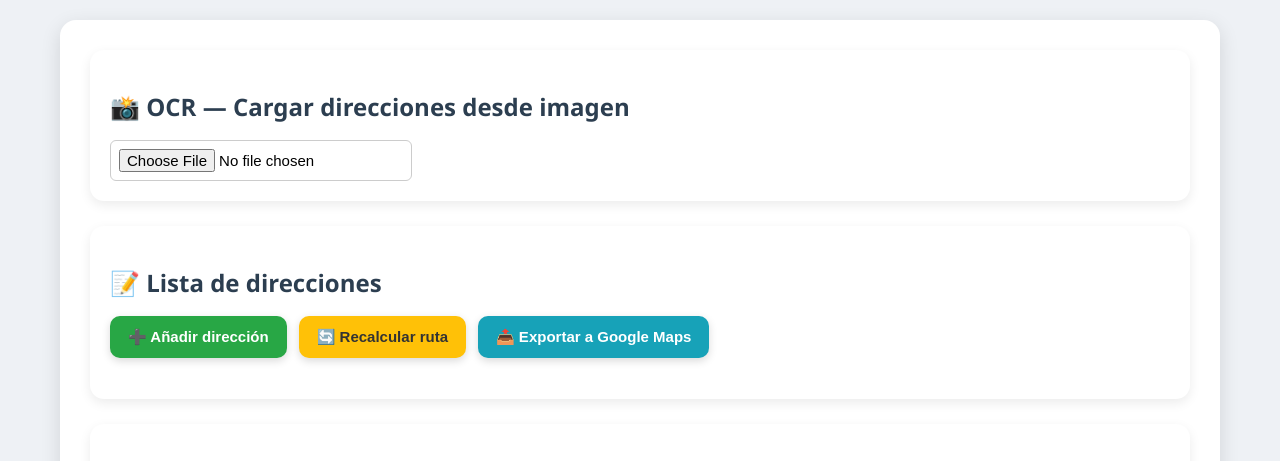
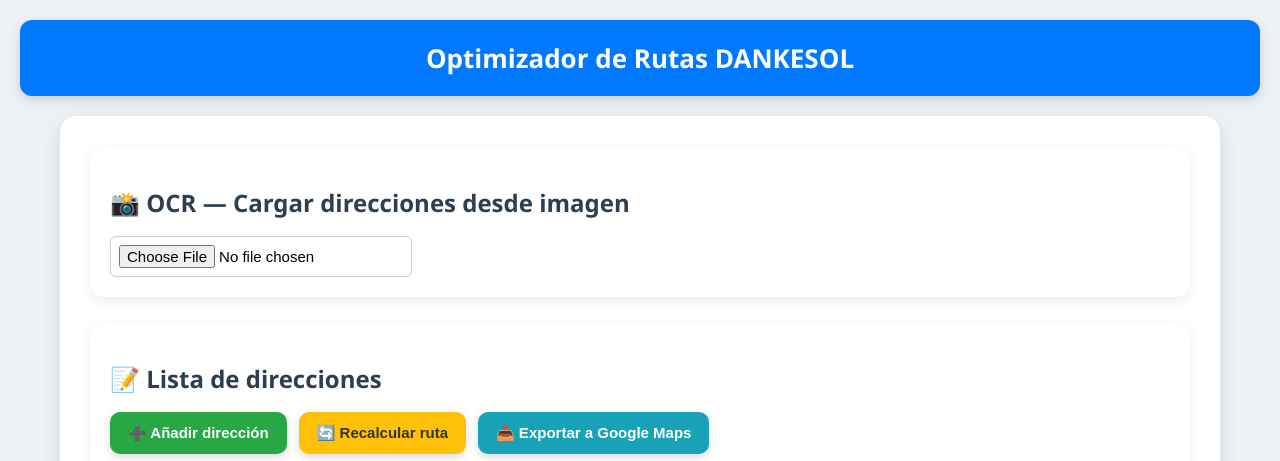
Before and after one commit to rmv777/Optimizador-rutas, a plain HTML site: page rutas-tecnicosAPI.html in a window 1280 px wide. Shown: the top 461 px of the page. Drawn offline with nearby package versions, Linux system fonts and the light colour scheme; some packages are replaced by stand-ins of ours.

Commit message:
Update rutas-tecnicosAPI.html

```diff
--- a/rutas-tecnicosAPI.html
+++ b/rutas-tecnicosAPI.html
@@ -6,6 +6,23 @@
 <meta name="viewport" content="width=device-width, initial-scale=1.0">
 
 <style>
+
+        .header-app {
+    text-align: center;
+    padding: 20px 0;
+    margin-bottom: 20px;
+    background: #0078ff;
+    color: white;
+    border-radius: 12px;
+    box-shadow: 0 4px 12px rgba(0,0,0,0.15);
+}
+
+.header-app h1 {
+    margin: 0;
+    font-size: 26px;
+    font-weight: 700;
+}
+
 
         /* Animación del reloj de arena */
     @keyframes girarArena {
@@ -265,6 +282,10 @@
 </head>
 
 <body>
+
+<header class="header-app">
+        <h1>Optimizador de Rutas DANKESOL</h1>
+</header>
 
 <div class="contenedor-principal">
 
```
